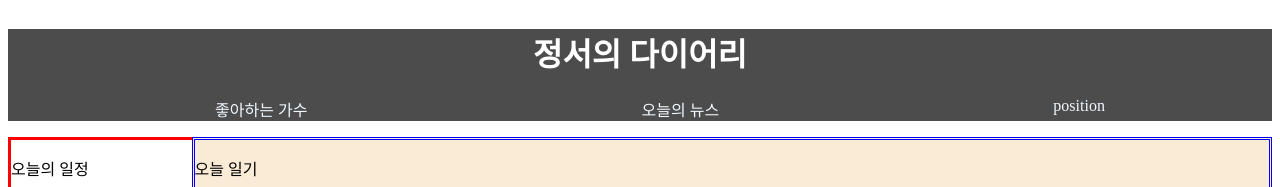
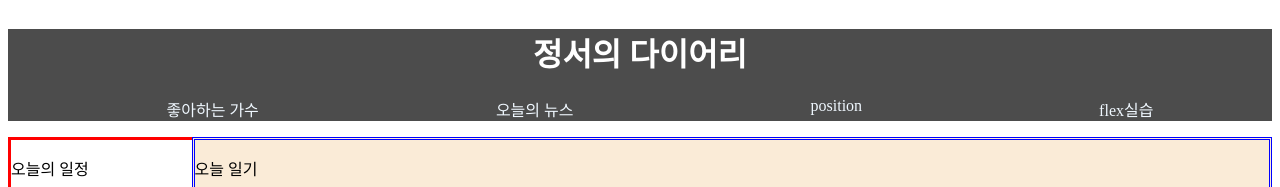
Before and after one commit to memoriz2/ormi2, a plain HTML site: page index.html in a window 1280 px wide. Shown: the top 187 px of the page. Drawn offline with Linux system fonts and the light colour scheme.

Commit message:
flex 속성 실습

```diff
--- a/index.html
+++ b/index.html
@@ -14,6 +14,7 @@
                 <li><a href="20250423" target="_blank">좋아하는 가수</a></li>
                 <li><a href="20250424/과제" target="_blank">오늘의 뉴스</a></li>
                 <li><a href="20250425/과제" target="_blank">position</a></li>
+                <li><a href="20250429/실습" target="_blank">flex실습</a></li>
             </ul>
         </nav>
     </header>
```
